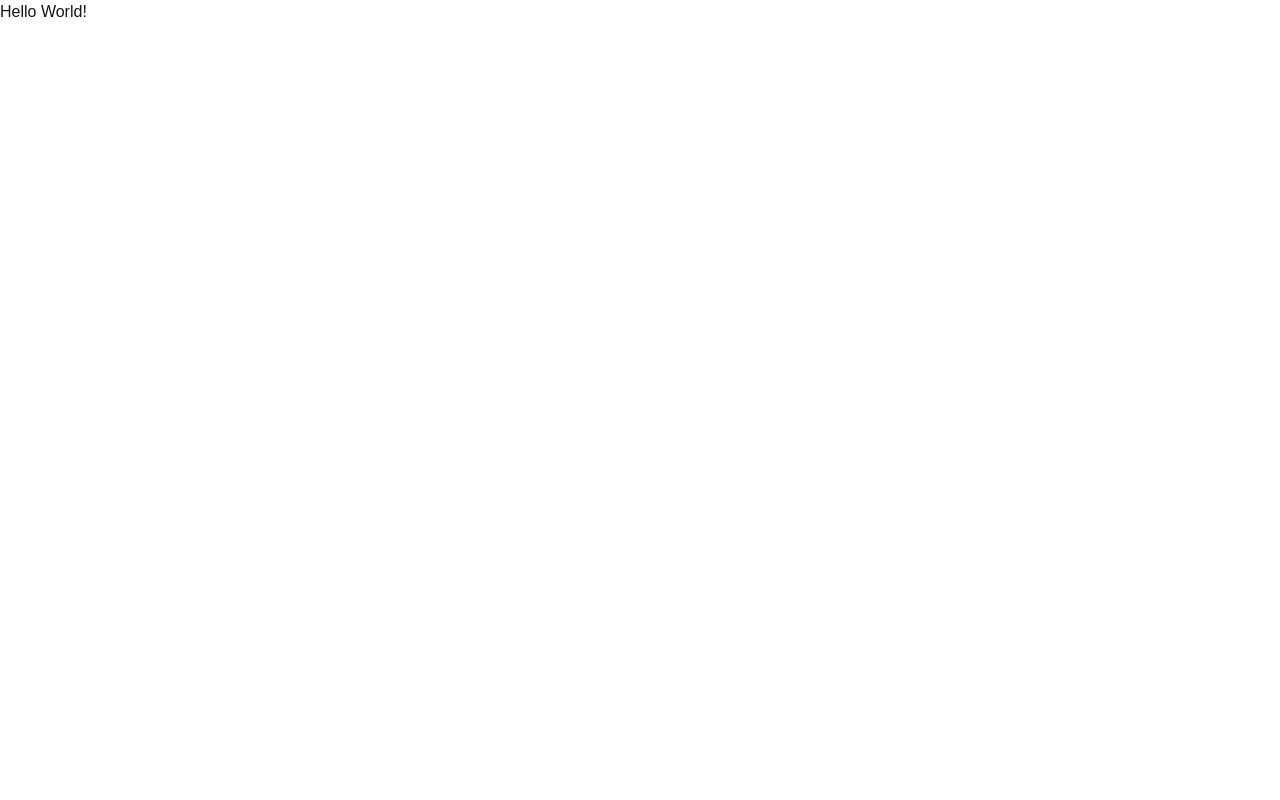
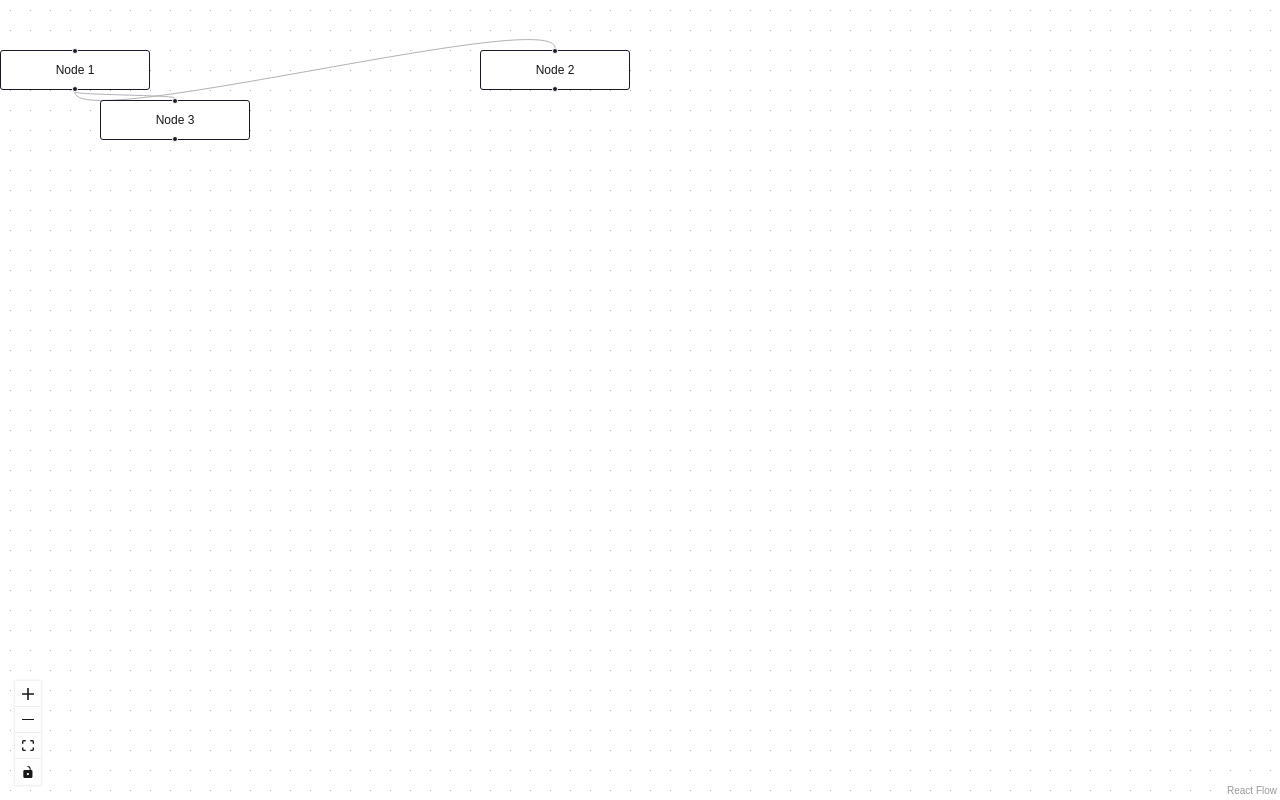
Before and after one commit to PedroVOliveira/react-flow, a Next.js app: page / in a window 1280 px wide. Built offline with nearby package versions, Linux system fonts and the light colour scheme.

Commit message:
feat: implement interactive React Flow graph and disable dark mode theme overrides

```diff
--- a/app/globals.css
+++ b/app/globals.css
@@ -13,12 +13,12 @@
   --font-mono: var(--font-geist-mono);
 }
 
-@media (prefers-color-scheme: dark) {
+/* @media (prefers-color-scheme: dark) {
   :root {
     --background: #0a0a0a;
     --foreground: #ededed;
   }
-}
+} */
 
 body {
   background: var(--background);
--- a/app/page.tsx
+++ b/app/page.tsx
@@ -1,6 +1,44 @@
+'use client'
+import { useState, useCallback } from 'react'
+import { ReactFlow, Background, Controls, applyEdgeChanges, applyNodeChanges, addEdge, Node, Edge, OnNodesChange, OnEdgesChange, OnConnect } from '@xyflow/react'
+
+const initialNodes: Node[] = [
+  { id: 'n1', position: { x: 0, y: 50 }, data: { label: 'Node 1' } },
+  { id: 'n2', position: { x: 480, y: 50 }, data: { label: 'Node 2' } },
+  { id: 'n3', position: { x: 100, y: 100 }, data: { label: 'Node 3' } },
+];
+const initialEdges: Edge[] = [{ id: 'n1-n2', source: 'n1', target: 'n2' }, { id: 'n1-n3', source: 'n1', target: 'n3' }];
 
 export default function Home() {
+
+  const [nodes, setNodes] = useState<Node[]>(initialNodes);
+  const [edges, setEdges] = useState<Edge[]>(initialEdges);
+
+  const onNodesChange: OnNodesChange = useCallback(
+    (changes) => setNodes((nds) => applyNodeChanges(changes, nds)),
+    [setNodes],
+  );
+  const onEdgesChange: OnEdgesChange = useCallback(
+    (changes) => setEdges((eds) => applyEdgeChanges(changes, eds)),
+    [setEdges],
+  );
+  const onConnect: OnConnect = useCallback(
+    (connection) => setEdges((eds) => addEdge(connection, eds)),
+    [setEdges],
+  );
+
   return (
-    <h1>Hello World!</h1>
+    <div className="w-full h-screen flex flex-col justify-center items-center">
+      <ReactFlow
+        nodes={nodes}
+        edges={edges}
+        onNodesChange={onNodesChange}
+        onEdgesChange={onEdgesChange}
+        onConnect={onConnect}
+      >
+        <Background />
+        <Controls />
+      </ReactFlow>
+    </div>
   );
 }
```
